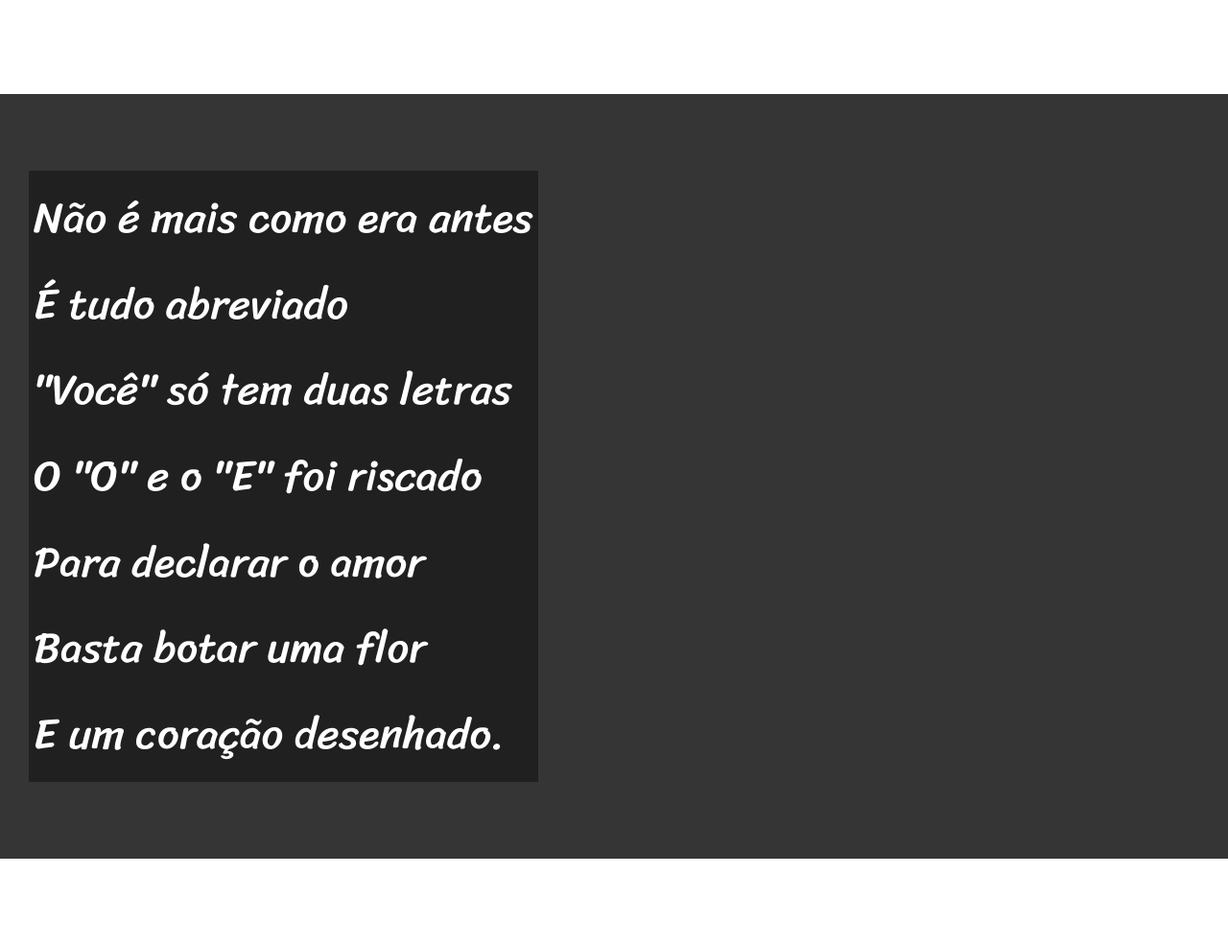
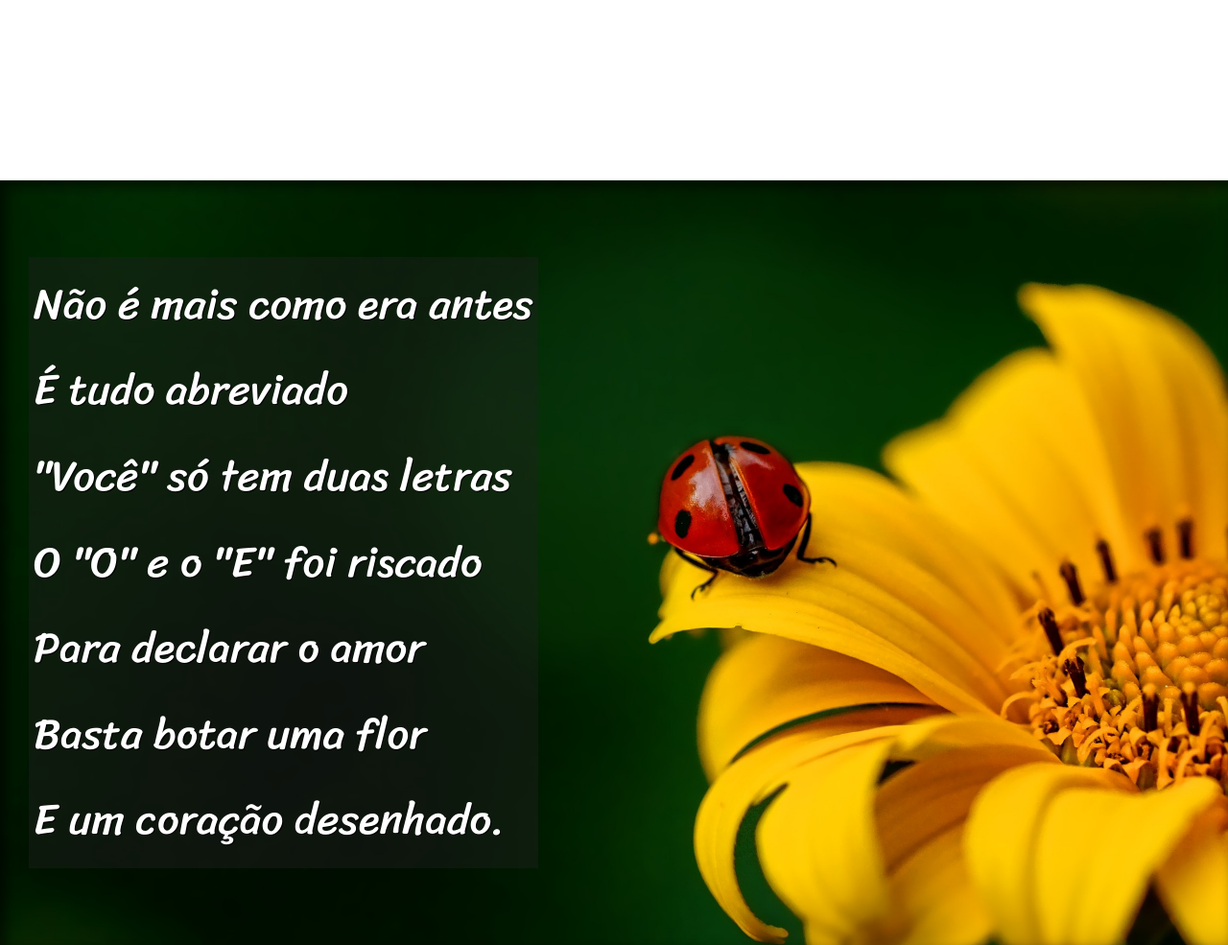
Before and after one commit to Matheus-Tiago/html-css, a plain HTML site: page desafios/d12/index.html in a window 1280 px wide. Shown: the part 844-1829 px from the top of the page at 96% size. Drawn offline with Linux system fonts and the light colour scheme.

Commit message:
finalizando d12

```diff
--- a/desafios/d12/index.html
+++ b/desafios/d12/index.html
@@ -27,7 +27,7 @@
 
 
 
-    <section class="imagem">
+    <section class="imagem" id="image01">
         <p>
             Não é mais como era antes <br>
             É tudo abreviado <br>
@@ -63,7 +63,7 @@
     </section>
 
 
-    <section class="imagem">
+    <section class="imagem" id="image02">
         <p>
             Tenho saudade das cartas <br>
             Escritas com a própria mão <br>
--- a/desafios/d12/style.css
+++ b/desafios/d12/style.css
@@ -54,6 +54,9 @@ section {
     font-family: var(--font3);
     font-size: 3.5vw;
 }
+section > p {
+    padding-bottom: 2em;
+}
 section.normal {
     background-color: white;
     color: black;
@@ -61,13 +64,24 @@ section.normal {
 section.imagem {
     background-color: rgb(53, 53, 53);
     color: white;
+    box-shadow: inset 6px 6px 13px 0px rgba(0, 0, 0, 0.616);
+    background-size: cover;
+    background-attachment: fixed;
 }
 section.imagem > p {
     display: inline-block;
     padding: 5px;
-    background-color: rgb(32, 32, 32);
-
+    background-color: rgba(32, 32, 32, 0.418);
+    text-shadow: 1px 1px 0px black;
+}
+section#image01 {
+    background-image: url('imagens/background001.jpg');
+    background-position: right center;
+}
+section#image02 {
+    background-image: url('imagens/background002.jpg');
+    background-position: right center;
 }
 footer > p {
-    padding: 5px;
+padding: 5px;
 }
```
